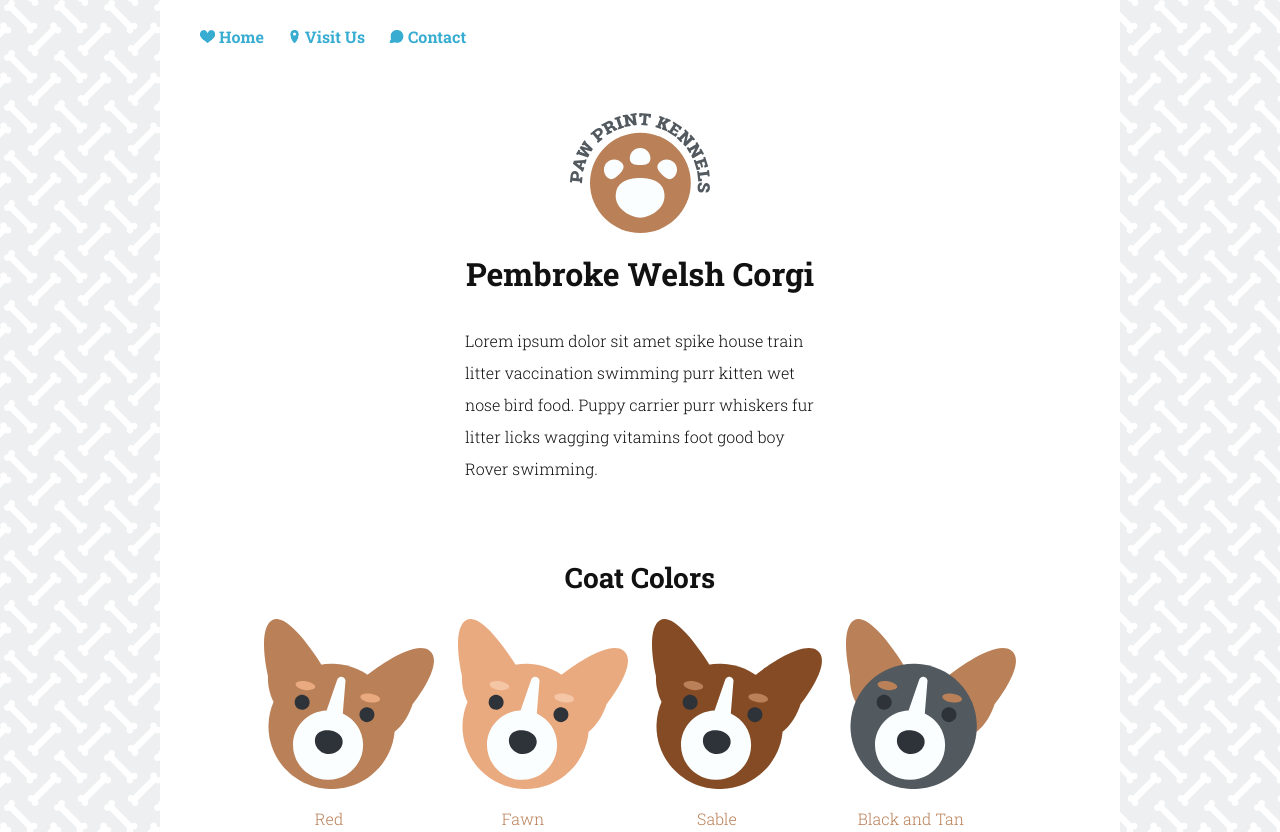
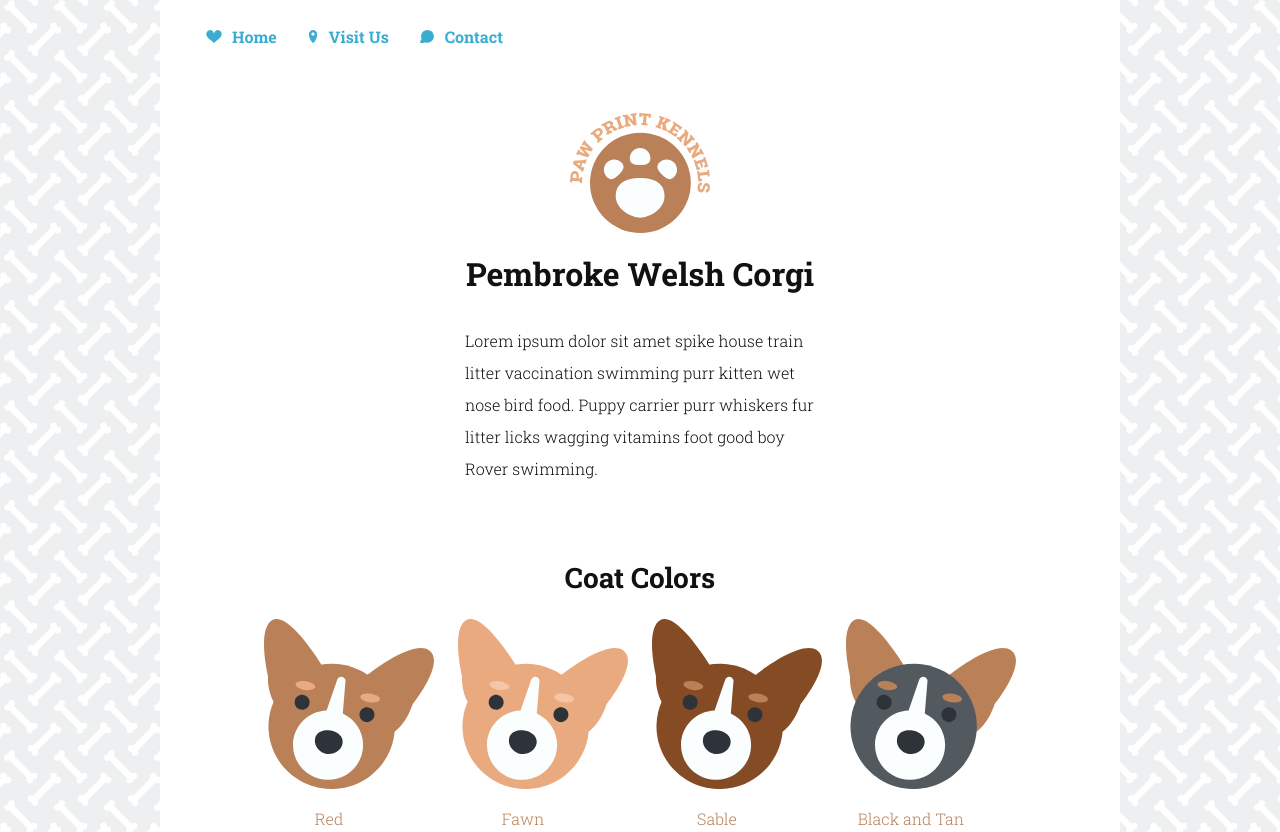
Before and after one commit to andyjmurph/Treehouse-Project-6, a plain HTML site: page index.html in a window 1280 px wide. Shown: the top 832 px of the page. Drawn offline with Linux system fonts and the light colour scheme.

Commit message:
Updated menu icons as SVG and created animation on hover

```diff
--- a/index.html
+++ b/index.html
@@ -17,17 +17,41 @@
         <nav>
           <ul>
             <li>
-              <a href="#"> <img src="images/nav-heart.png" alt="Navigation Home Icon"> Home</a>
+              <a href="#"> <svg class="menu" version="1.1" id="Layer_1" xmlns="http://www.w3.org/2000/svg" xmlns:xlink="http://www.w3.org/1999/xlink" x="0px" y="0px" width="28px" height="24px"
+              	 viewBox="0 0 28 24" style="enable-background:new 0 0 28 24;" xml:space="preserve">
+              <style type="text/css">
+              	.st0{fill:#39ADD1;}
+              </style>
+              <path class="menu-icon heart" d="M28,7.1C28,4.2,25.5,0,20.7,0C15.8,0,14,6.6,14,6.6S12.2,0,7.3,0C2.5,0,0,4.2,0,7.1c0,2.1-0.6,3.7,4.2,8.7
+              	C6.3,18,9.7,19.7,14,24c4.3-4.3,7.8-6,9.8-8.1C28.6,10.9,28,9.2,28,7.1z"/>
+              </svg>
+              <span>Home</span>
+            </a>
             </li>
             <li>
               <a href="#">
-                <img src="images/nav-location.png" alt="Navigation Visit Us Icon">
+                <svg class="menu" version="1.1" id="Layer_1" xmlns="http://www.w3.org/2000/svg" xmlns:xlink="http://www.w3.org/1999/xlink" x="0px" y="0px" width="24px" height="24px"
+                	 viewBox="0 0 24 24" style="enable-background:new 0 0 24 24;" xml:space="preserve">
+                <style type="text/css">
+                	.st0{fill:#39ADD1;}
+                </style>
+                <path class="menu-icon location" d="M19.5,7.1C19.3,3.2,16,0,12.1,0c0,0,0,0,0,0c0,0,0,0,0,0c-2,0-3.9,0.8-5.3,2.2c-1.3,1.3-2.1,3-2.3,4.9
+                	c0,0.1,0,0.9,0,0.9c0.3,9.3,6.2,15,6.9,15.7c0.2,0.2,0.4,0.3,0.7,0.3c0.2,0,0.5-0.1,0.7-0.3c0.7-0.6,6.5-6.4,6.8-15.6
+                	C19.5,7.9,19.5,7.2,19.5,7.1z M9,7.5c0-1.7,1.3-3,3-3c1.7,0,3,1.3,3,3c0,1.7-1.3,3-3,3C10.3,10.5,9,9.2,9,7.5z"/>
+                </svg>
                 <span> Visit Us </span>
               </a>
             </li>
             <li>
               <a href="#">
-                <img src="images/nav-contact.png" alt="Navigation Contact Icon">
+                <svg class="menu" version="1.1" id="Layer_1" xmlns="http://www.w3.org/2000/svg" xmlns:xlink="http://www.w3.org/1999/xlink" x="0px" y="0px" width="28px" height="24px"
+                	 viewBox="0 0 28 24" style="enable-background:new 0 0 28 24;" xml:space="preserve">
+                <style type="text/css">
+                	.st0{fill:#39ADD1;}
+                </style>
+                <path class="menu-icon contact" d="M10.1,22.5c1.5,0.7,3.1,1,4.8,1c6.5,0,11.8-5.3,11.8-11.8C26.6,5.3,21.3,0,14.8,0C8.3,0,3.1,5.3,3.1,11.8
+                	c0,1.8,0.4,3.5,1.1,5c-0.1,0.1-3.9,4.8-2.5,6.2l0.5,0.5C3.7,25,9.9,22.7,10.1,22.5z"/>
+                </svg>
                 <span> Contact </span>
               </a>
             </li>
--- a/styles.css
+++ b/styles.css
@@ -1,3 +1,21 @@
+/*==== KEYFRAMES =====
+================*/
+
+@keyframes pulse {
+  0% {
+    transform: scale(1);
+    }
+  40% {
+    transform: scale(0.8);
+  }
+  80% {
+    transform: scale(1.1);
+  }
+  100% {
+    transform: scale(1);
+  }
+}
+
 body {
   margin: 0;
   padding: 0;
@@ -11,6 +29,10 @@ body {
 .logo {
   width: 140px;
   height: 120px;
+}
+
+.logo .st1 {
+  fill: #EAAA7F;
 }
 
 .logo-txt {
@@ -51,6 +73,7 @@ header {
   header nav ul li {
     display: inline-block;
     margin-right: 20px;
+    overflow: visible;
   }
 
   header nav ul li a img {
@@ -84,6 +107,24 @@ main {
       main li:last-child {
         margin-right: 0;
       }
+
+/*==== MENU ICONS =====
+================*/
+
+.menu {
+  height: 13px;
+}
+
+.menu-icon {
+  fill: #39add1;
+}
+
+a:hover .menu-icon {
+  fill: #111;
+  animation: pulse 1s ease-out;
+}
+
+
 
 
 /*==== DOGS =====
```
